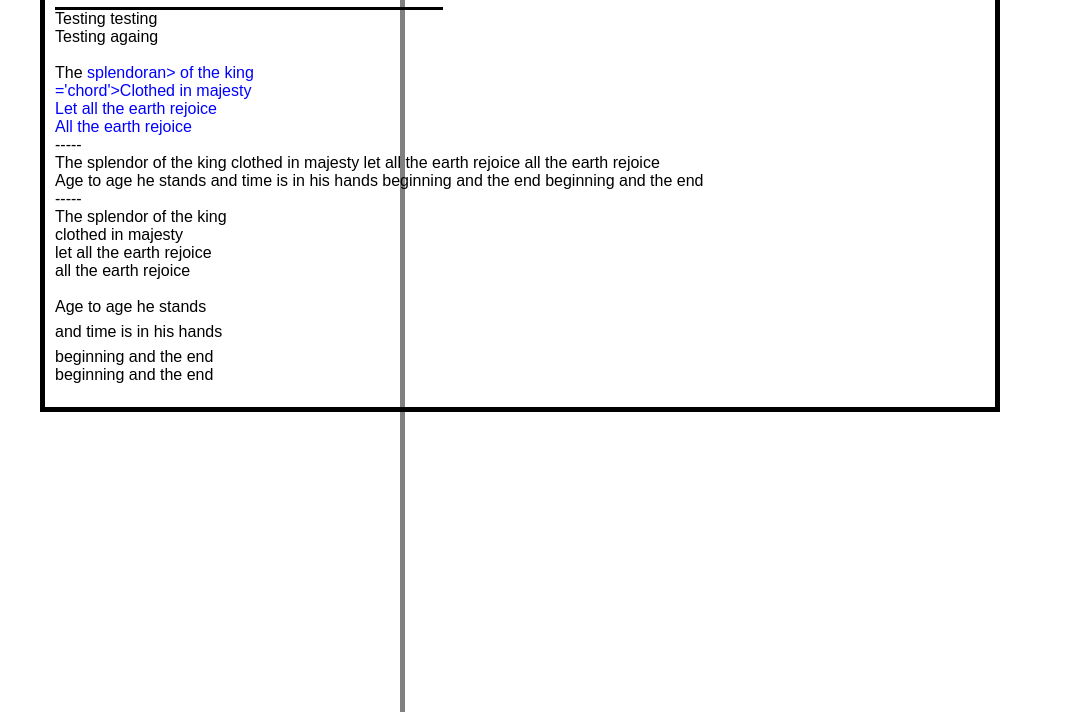
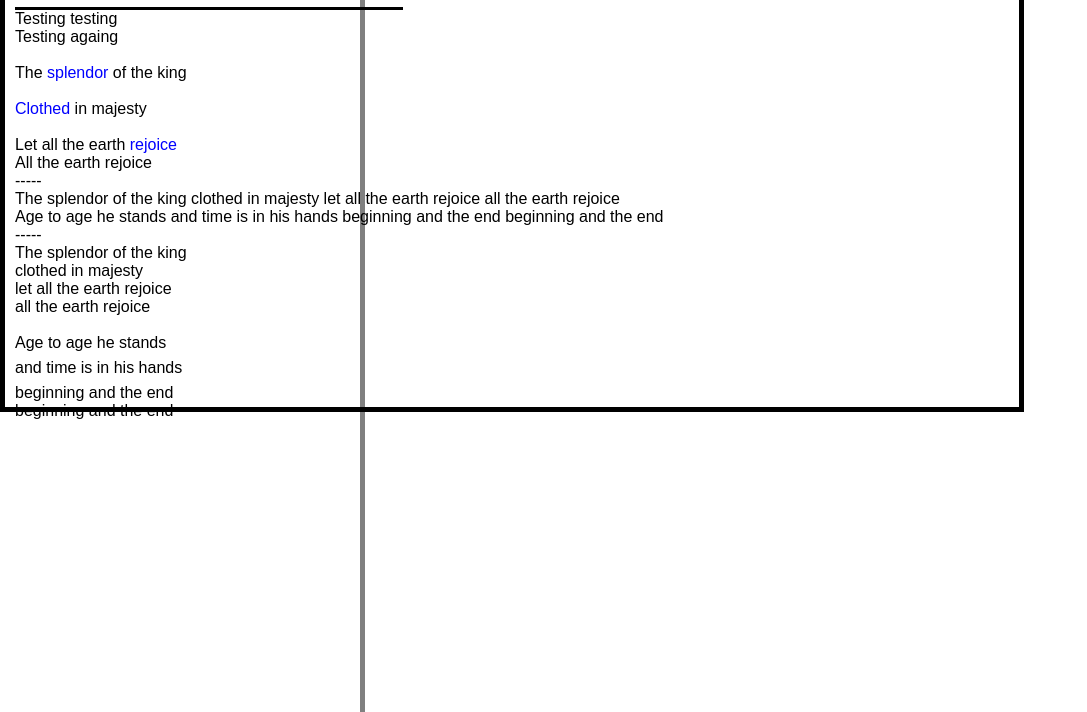
Before and after one commit to GeordiD/MusicHub, a plain HTML site: page testHome.html in a window 1280 px wide. Shown: the part 108-820 px from the top of the page, without its empty margins (0-1087 px from the left). Drawn offline with nearby package versions, Linux system fonts and the light colour scheme.

Commit message:
Fixed add break point bug - switching to pc

```diff
--- a/src/css/chart.css
+++ b/src/css/chart.css
@@ -70,5 +70,5 @@
     height: 100%;
     width: 5px;
     background: grey;
-    margin-left: 400px; /* width + 40px */
+    margin-left: 360px; /* width + 40px */
 }
--- a/src/css/master.css
+++ b/src/css/master.css
@@ -5,5 +5,4 @@ html body {
 
 #main_container {
     background-color: blue;
-    margin: 0 40px 0 40px;
 }
--- a/src/js/master.js
+++ b/src/js/master.js
@@ -86,7 +86,7 @@ function addSpansToChords() {
                 //Add start of span
                 nHtml+="<span class='chord'>";
                 //Add a line break
-                nHtml = nHtml.splice(lastBreak, 0, "<br>");
+                nHtml = nHtml.splice(lastBreak, 0, "<br><span class='add-chords'></span>");
             } else {
                 //Add end of span
                 nHtml+="</span>";
@@ -95,16 +95,9 @@ function addSpansToChords() {
 
         if(char === "<") {
             if(textFileStr.substring(i, i+4) === "<br>") {
-                lastBreak = i+4;
+                lastBreak = nHtml.length;
             }
         }
-
-        /*
-        What is happening is the lastBreak is being set based
-        on textFileStr index, rather than the nHtml index
-        It's the correct index in the string, just wrong in the html
-        cause we've been changing the indices
-         */
 
         nHtml+=char;
     }
@@ -123,4 +116,10 @@ $(document).ready(function() {
 
     addSpansToChords();
 
+    $('.chord').each(function(i, x) {
+        console.log(x.offsetLeft + ", " + x.offsetTop);
+        console.log(x);
+    });
+
+
 });
```
